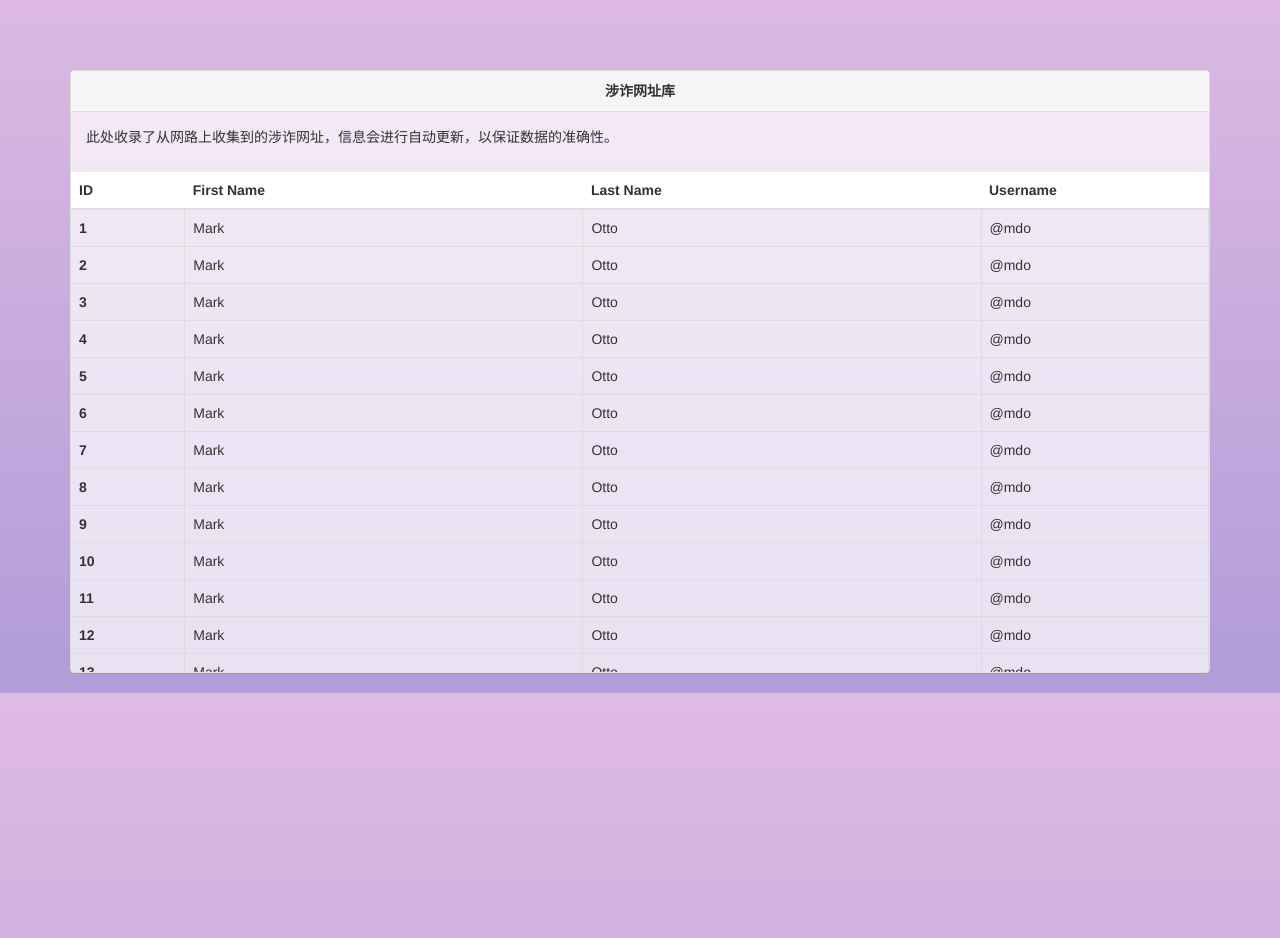
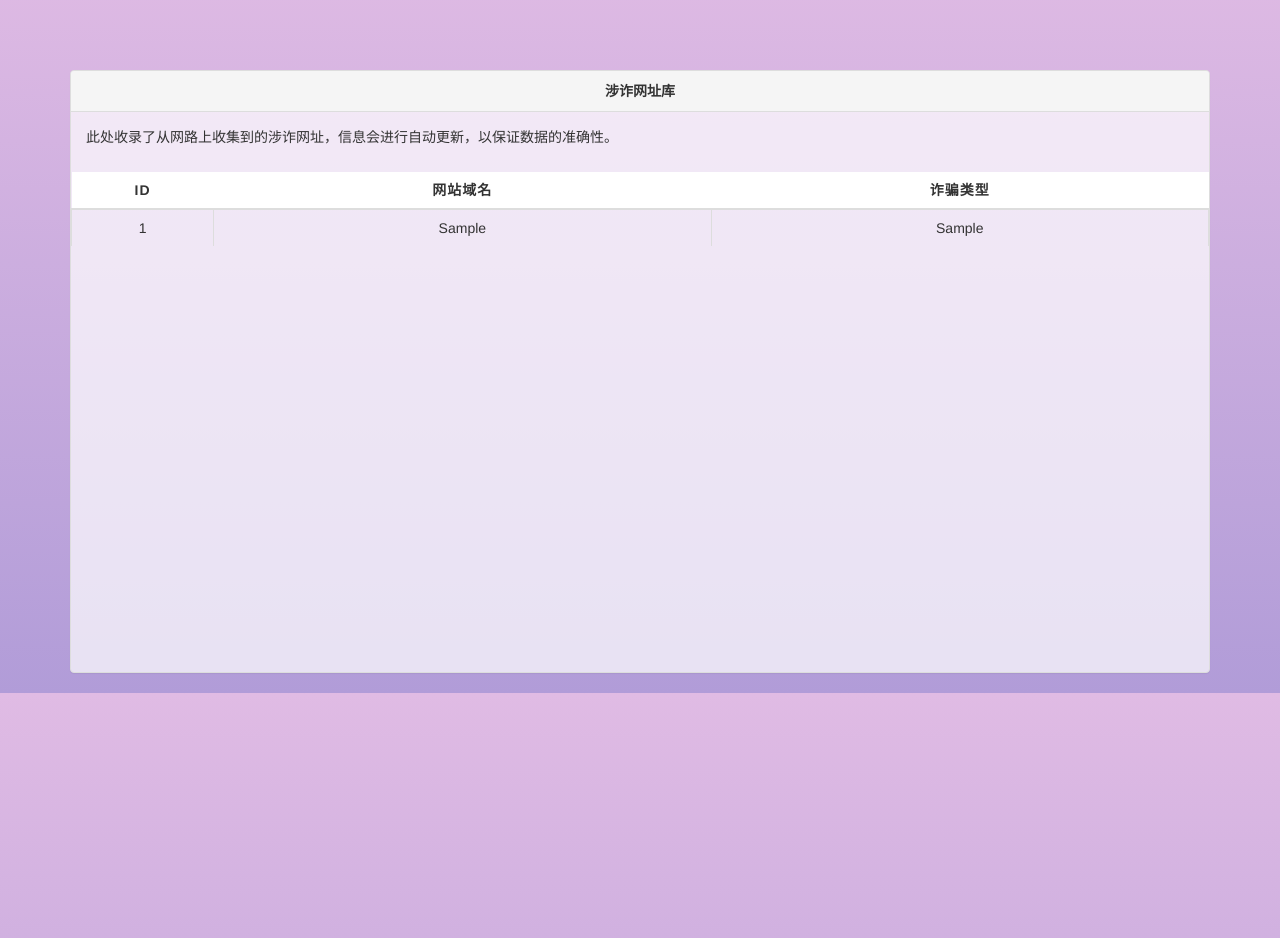
Before and after one commit to duuook/Anti-Fraud-Situational-Awareness, a Django app: page /fraud_ip/ in a window 1280 px wide. Shown: the part 50-988 px from the top of the page. Run offline with Django 4.2, Linux system fonts and the light colour scheme; tables that the repository leaves empty hold one stand-in row (values such as "Sample post"); some libraries are stand-ins or nearby versions.

Commit message:
新增几个模型

```diff
--- a/SE/models.py
+++ b/SE/models.py
@@ -15,6 +15,9 @@ class 诈骗类型说明(models.Model):
     诈骗类型id = models.SmallIntegerField(primary_key=True)
     诈骗类型 = models.CharField(max_length=20)
 
+    def __str__(self):
+        return self.诈骗类型
+
 
 # 主表
 class website(models.Model):
--- a/SE/templates/fraud_ip_list.html
+++ b/SE/templates/fraud_ip_list.html
@@ -23,19 +23,17 @@
                     <table id="fraud-phone-number-table" class="table">
                         <thead>
                         <tr>
-                            <th>ID</th>
-                            <th>First Name</th>
-                            <th>Last Name</th>
-                            <th>Username</th>
+                            <th class="loose-bold-font" style="text-align: center">ID</th>
+                            <th class="loose-bold-font" style="text-align: center">网站域名</th>
+                            <th class="loose-bold-font" style="text-align: center">诈骗类型</th>
                         </tr>
                         </thead>
                         <tbody>
-                        {% for i in my_range %}
+                        {% for web in websites %}
                             <tr>
-                                <th scope="row">{{ i }}</th>
-                                <td>Mark</td>
-                                <td>Otto</td>
-                                <td>@mdo</td>
+                                <td style="text-align: center">{{ web.id }}</td>
+                                <td style="text-align: center">{{ web.网站域名 }}</td>
+                                <td style="text-align: center">{{ web.诈骗类型 }}</td>
                             </tr>
                         {% endfor %}
                         </tbody>
--- a/SE/templates/layout.html
+++ b/SE/templates/layout.html
@@ -43,7 +43,7 @@
                         <li><a href="/fraud_phone_number/" style="text-align: center">可疑电话库</a></li>
                         <li><a href="/fraud_msg/" style="text-align: center">可疑短信库</a></li>
                         <li><a href="/fraud_ip/" style="text-align: center">可疑网址库</a></li>
-                        <li><a href="/fraud_ip/" style="text-align: center">可疑邮箱库</a></li>
+                        <li><a href="/fraud_email/" style="text-align: center">可疑邮箱库</a></li>
                     </ul>
                 </li>
                 <li><a class="loose-bold-font" href="/analysis_result/">历史分析</a></li>
--- a/SE/views.py
+++ b/SE/views.py
@@ -44,8 +44,16 @@ def fraud_msg_list(request):
 
 def fraud_ip_list(request):
     """防诈态势感知-诈骗IP列表"""
+    if request.method == 'GET':
+        form = WebsiteModelForm()
+        websites = models.website.objects.all()[:100]
+        return render(request, 'fraud_ip_list.html', {'form': form, 'websites': websites})
+
+
+def fraud_email_list(request):
+    """防诈态势感知-诈骗邮箱列表"""
     my_range = range(1, 100)
-    return render(request, 'fraud_ip_list.html', {'my_range': my_range})
+    return render(request, 'fraud_email_list.html', {'my_range': my_range})
 
 
 def analysis_result(request):
@@ -64,8 +72,3 @@ def ajax(request):
         'message': '提交成功'
     }
     return HttpResponse(json.dumps(response))
-
-
-def fraud_email_list(request):
-    """防诈态势感知-诈骗邮箱列表"""
-    return None
```
Also changed, not shown: afsa/settings.py (+11 -0 lines).
